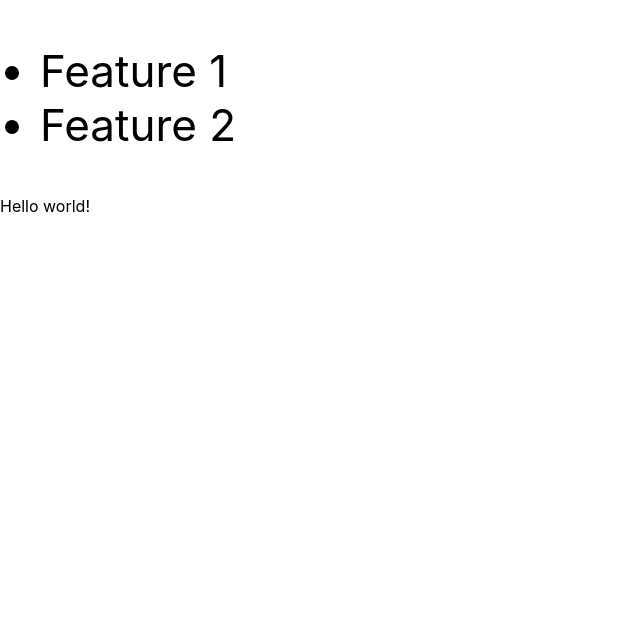
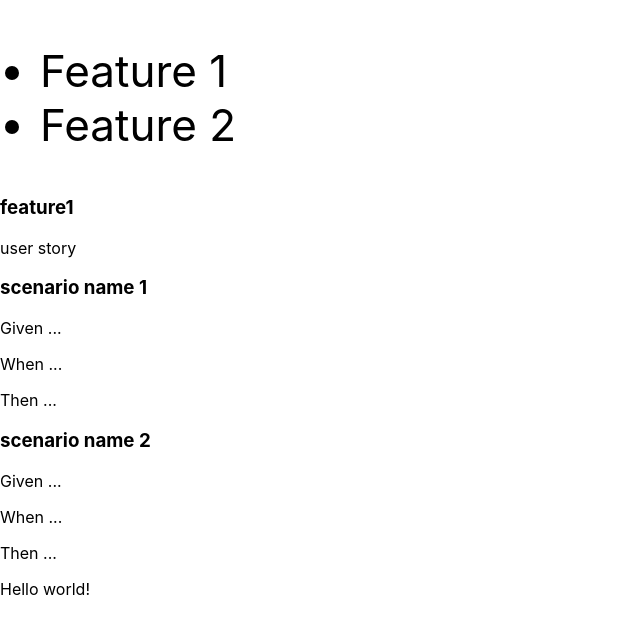
Before and after one commit to juliajungle/hackathon-yellow, a React (Create React App) app: page / in a window 1280 px wide. Shown: the top 634 px of the page, without its empty margins (0-640 px from the left). Built offline with nearby package versions, Linux system fonts and the light colour scheme.

Commit message:
Added data and basic components to display it

```diff
--- a/src/App.js
+++ b/src/App.js
@@ -1,4 +1,5 @@
 import { Nav } from "./components/Nav";
+import { Results } from "./components/Results";
 
 function App() {
   return (
@@ -6,6 +7,7 @@ function App() {
       <header className="App-header"></header>
       <div>
         <Nav />
+        <Results />
         <p>Hello world!</p>
       </div>
     </div>
--- /dev/null
+++ b/src/components/Feature.js
@@ -0,0 +1,14 @@
+import { Scenario } from "./Scenario";
+
+export const Feature = ({ name, userStory, scenarios }) => {
+  console.log({ scenarios });
+  return (
+    <div>
+      <h3>{name}</h3>
+      <p>{userStory}</p>
+      {scenarios.map(({ scenarioName, scenarioSteps }) => {
+        return <Scenario name={scenarioName} steps={scenarioSteps} />;
+      })}
+    </div>
+  );
+};
--- /dev/null
+++ b/src/components/Results.js
@@ -0,0 +1,14 @@
+import data from "../data.json";
+import { Feature } from "./Feature";
+console.log(data);
+
+// In future this component would map over each feature but for now we just have one
+
+export const Results = () => {
+  const { featureName, userStory, scenarios } = data;
+  return (
+    <div>
+      <Feature name={featureName} userStory={userStory} scenarios={scenarios} />
+    </div>
+  );
+};
--- /dev/null
+++ b/src/components/Scenario.js
@@ -0,0 +1,10 @@
+export const Scenario = ({ name, steps }) => {
+  return (
+    <div>
+      <h3>{name}</h3>
+      {steps.map((step) => (
+        <p>{step}</p>
+      ))}
+    </div>
+  );
+};
--- a/src/data.json
+++ b/src/data.json
@@ -1,10 +1,15 @@
-[
-  {
-    "scenarioName": "name",
-    "steps": ["given the user bla", "when the user blabla", "then the user..."]
-  },
-  {
-    "scenarioName": "name",
-    "steps": ["given the user bla", "when the user blabla", "then the user..."]
-  }
-]
+{
+  "featureName": "feature1",
+  "userStory": "user story",
+
+  "scenarios": [
+    {
+      "scenarioName": "scenario name 1",
+      "scenarioSteps": ["Given ...", "When ...", "Then ..."]
+    },
+    {
+      "scenarioName": "scenario name 2",
+      "scenarioSteps": ["Given ...", "When ...", "Then ..."]
+    }
+  ]
+}
```
